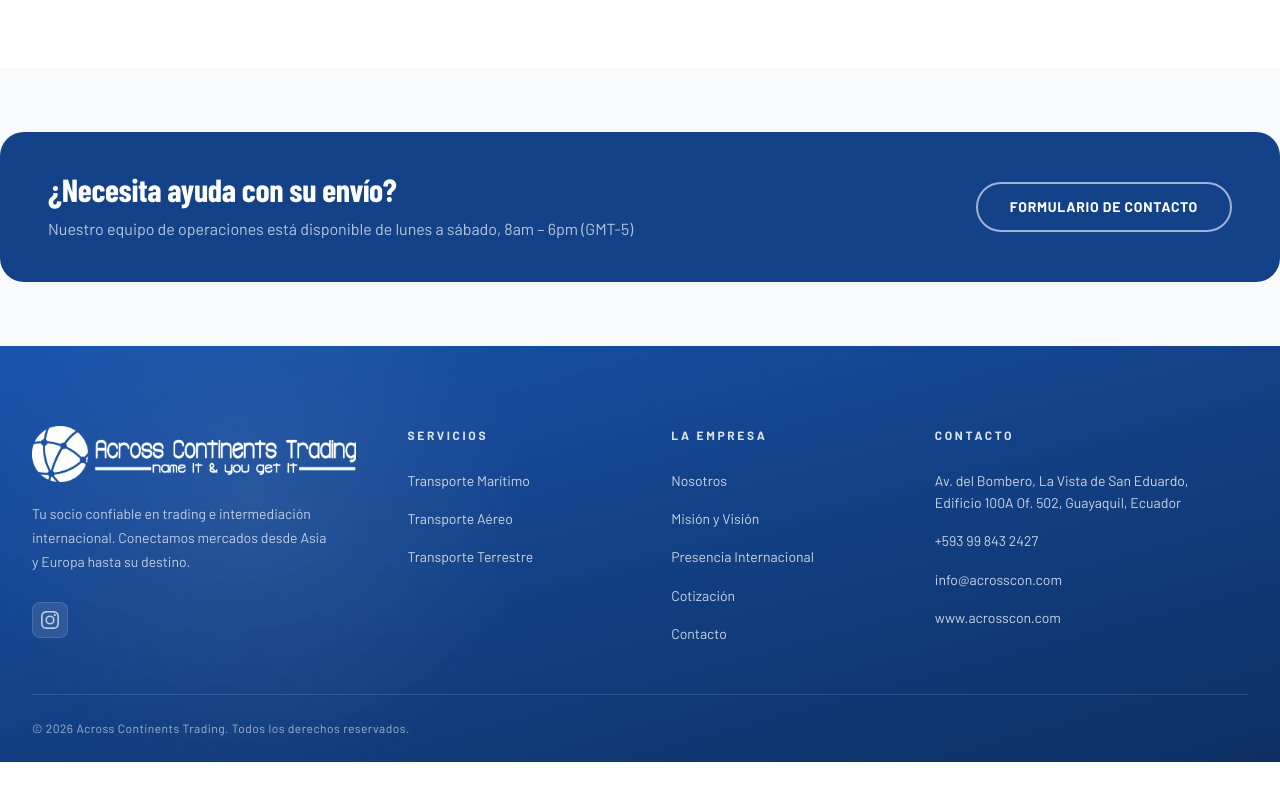
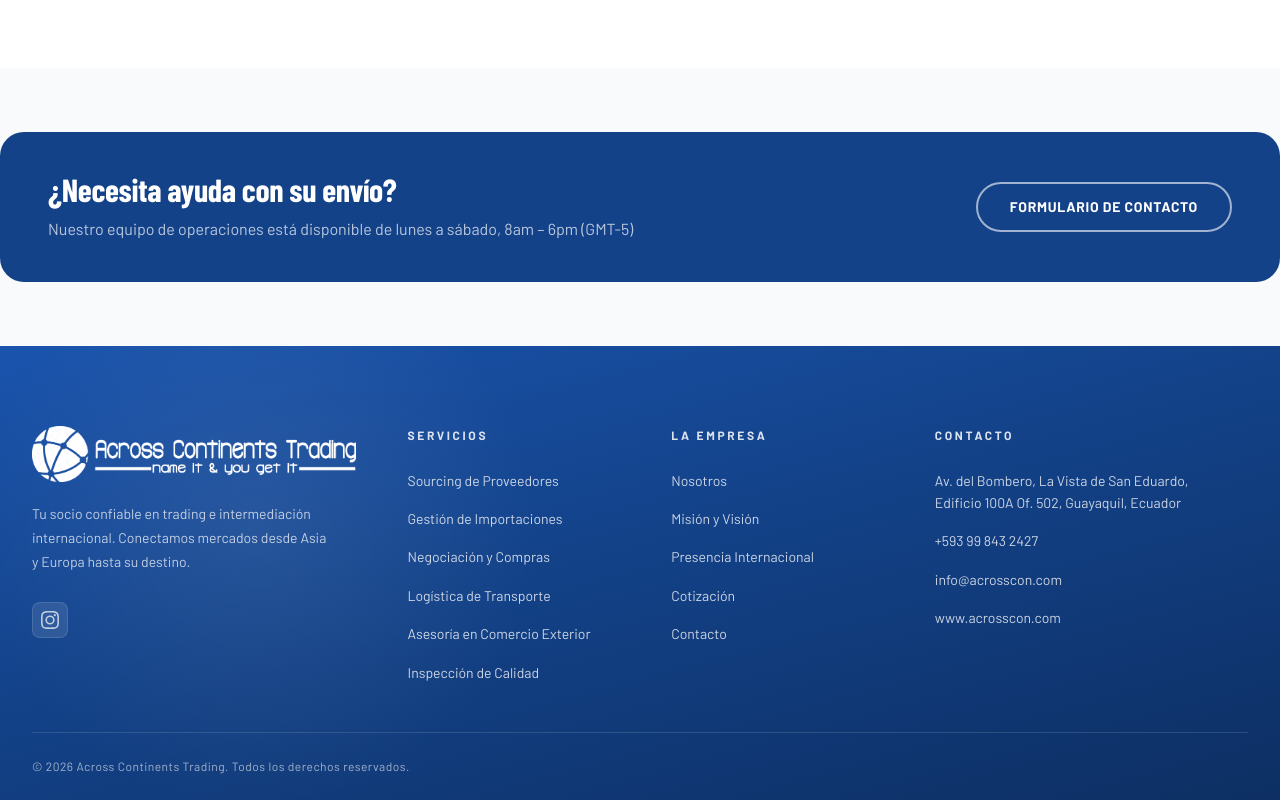
Before and after one commit to Chrisnewgear/AcrossWebSite, a React (Vite) app: page /rastreo in a window 1280 px wide. Shown: the part 1401-2201 px from the top of the page. Before the commit the page ends 2163 px from the top, so only its background shows below. Built offline with nearby package versions, Linux system fonts and the light colour scheme; a web font is replaced by a local one.

Commit message:
Footer links updated

```diff
--- a/src/components/Footer/index.jsx
+++ b/src/components/Footer/index.jsx
@@ -4,15 +4,15 @@ import { useI18n } from "../../i18n/LanguageContext";
 import logo from "../../assets/logo.png";
 import s from "./styles.module.scss";
 
-// `i` indexes into t.footer.services. Commented entries are temporarily
-// disabled — re-enable when their page/section exists.
+// `i` indexes into t.footer.services, which mirrors the six services listed
+// on the Servicios page ("Servicios Complementarios" section).
 const SERVICE_LINKS = [
-  { i: 0, to: "/servicios" }, // Transporte Marítimo
-  { i: 1, to: "/servicios" }, // Transporte Aéreo
-  { i: 2, to: "/servicios" }, // Transporte Terrestre
-  // { i: 3, to: "/rastreo" },   // Rastreo de Envíos
-  // { i: 4, to: "/servicios" }, // Verificación Proveedores
-  // { i: 5, to: "/servicios" }, // Inspección de Calidad
+  { i: 0, to: "/servicios" }, // Sourcing de Proveedores
+  { i: 1, to: "/servicios" }, // Gestión de Importaciones
+  { i: 2, to: "/servicios" }, // Negociación y Compras
+  { i: 3, to: "/servicios" }, // Logística de Transporte
+  { i: 4, to: "/servicios" }, // Asesoría en Comercio Exterior
+  { i: 5, to: "/servicios" }, // Inspección de Calidad
 ];
 
 // Index-aligned with t.footer.company — all resolve to live routes.
--- a/src/i18n/translations.js
+++ b/src/i18n/translations.js
@@ -142,11 +142,11 @@ export const translations = {
       companyTitle: "La Empresa",
       contactTitle: "Contacto",
       services: [
-        "Transporte Marítimo",
-        "Transporte Aéreo",
-        "Transporte Terrestre",
-        "Rastreo de Envíos",
-        "Verificación Proveedores",
+        "Sourcing de Proveedores",
+        "Gestión de Importaciones",
+        "Negociación y Compras",
+        "Logística de Transporte",
+        "Asesoría en Comercio Exterior",
         "Inspección de Calidad",
       ],
       company: [
@@ -661,11 +661,11 @@ export const translations = {
       companyTitle: "Company",
       contactTitle: "Contact",
       services: [
-        "Ocean Freight",
-        "Air Freight",
-        "Ground Transport",
-        "Shipment Tracking",
-        "Supplier Verification",
+        "Supplier Sourcing",
+        "Import Management",
+        "Negotiation & Procurement",
+        "Transport Logistics",
+        "Foreign Trade Advisory",
         "Quality Inspection",
       ],
       company: [
```
